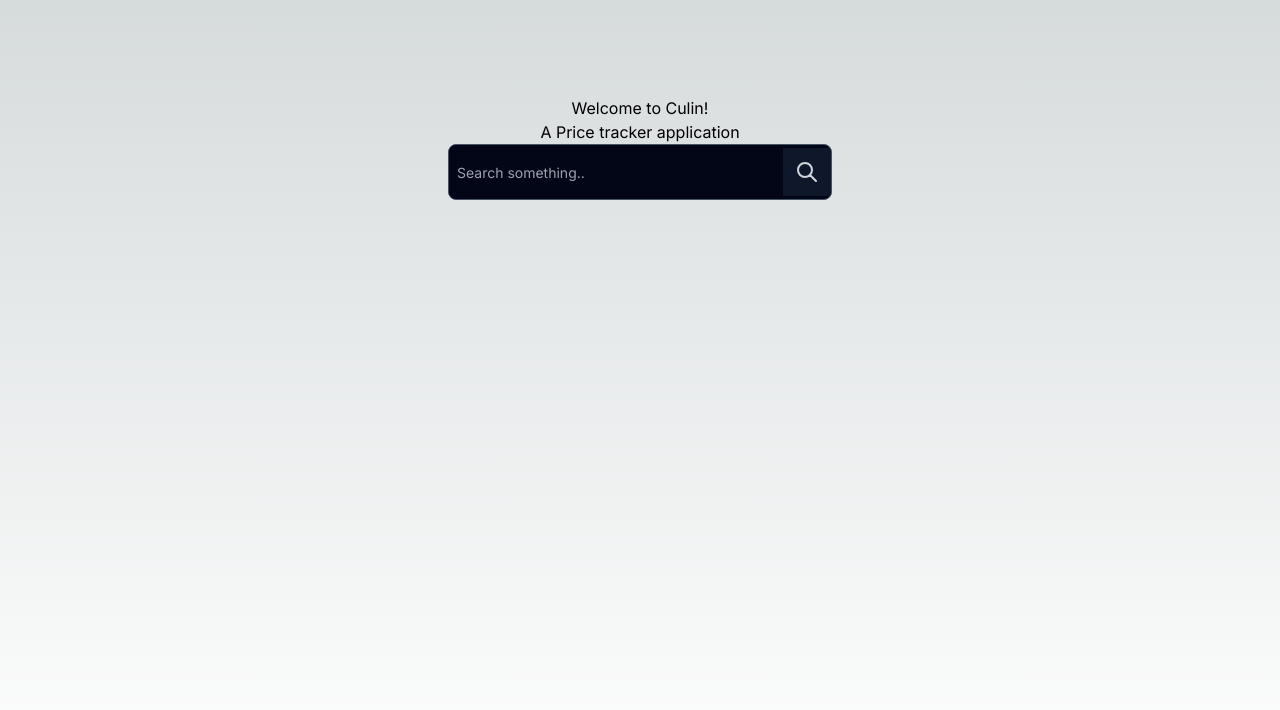
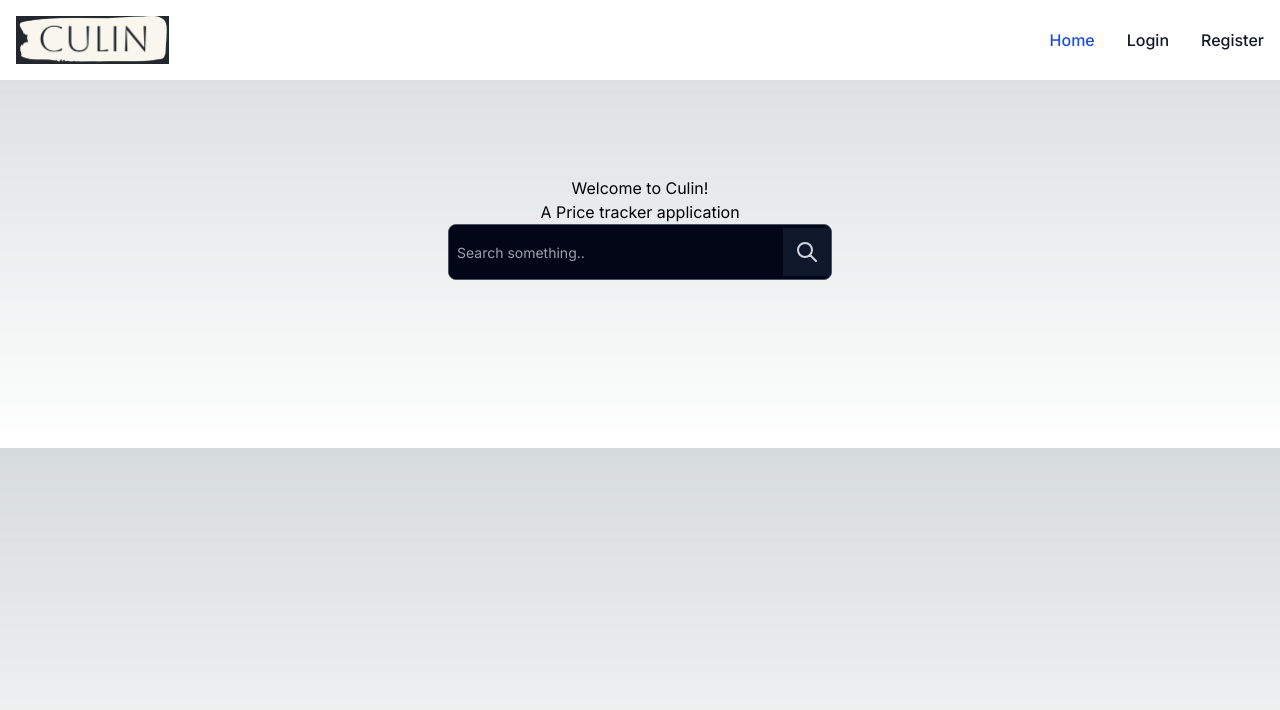
Before and after one commit to bhovesh2002/Culin_Frontend, a Next.js app: page / in a window 1280 px wide. Shown: the top 710 px of the page. Built offline with nearby package versions, Linux system fonts and the light colour scheme.

Commit message:
improved alot. forgot the rest

```diff
--- a/app/layout.tsx
+++ b/app/layout.tsx
@@ -1,6 +1,7 @@
 import type { Metadata } from "next";
 import { Inter } from "next/font/google";
 import "./globals.css";
+import Navbar from "@/components/Navbar";
 
 const inter = Inter({ subsets: ["latin"] });
 
@@ -16,7 +17,10 @@
 }>) {
   return (
     <html lang="en">
-      <body className={inter.className}>{children}</body>
+      <body className={inter.className}>
+        <Navbar />
+        {children}
+      </body>
     </html>
   );
 }
--- a/app/page.tsx
+++ b/app/page.tsx
@@ -1,39 +1,12 @@
 "use client"
 import SearchBar from "@/components/SearchBar";
-import { useRouter } from "next/navigation";
-import { useEffect, useState } from "react";
+import { useState } from "react";
 
 const Home = () => {
   const [jwt, setJwt] = useState<string | null>(null);
-  const router = useRouter();
-
-  // useEffect(() => {
-  //   const getCookie = (name: string) => {
-  //     const value = `; ${document.cookie}`;
-  //     console.log("COOKIE: ", value);
-  //     const parts = value.split(`; ${name}=`);
-  //     if (parts.length === 2) return parts.pop()?.split(';').shift();
-  //     return null;
-  //   };
-
-  //   const token = getCookie('token');
-
-  //   if (token) {
-  //     setJwt(token);
-  //   } else {
-  //     router.push('/login');
-  //   }
-  // }, [router]);
-
-  // const logout = () => {
-  //   document.cookie = 'token=; Max-Age=0; path=/';
-  //   router.push('/login');
-  // }
-
-  // if (!jwt) return <p>Loading...</p>;
 
   return (
-    <main className="flex min-h-screen flex-col items-center p-24">
+    <main className="flex  flex-col items-center p-24">
       <h1>Welcome to Culin!</h1>
       <p>A Price tracker application</p>
       <SearchBar />
--- /dev/null
+++ b/components/Navbar.tsx
@@ -0,0 +1,115 @@
+"use client"
+import { useEffect, useState } from "react";
+import { useRouter, usePathname } from "next/navigation";
+
+export default function Navbar() {
+
+    const [jwt, setJwt] = useState("");
+    const [isJwtExpired, setIsJwtExpired] = useState(false);
+    const router = useRouter();
+    const pathname = usePathname();
+
+    const noNavbarPaths = ['/login', '/register'];
+
+
+    useEffect(() => {
+        const getCookie = (name: string) => {
+            const value = `; ${document.cookie}`;
+            console.log("COOKIE FROM NAVBAR: ", value);
+            const parts = value.split( `; ${name}=`);
+            if(parts.length ==2) return parts.pop()?.split(';').shift();
+            return null;
+        }
+
+        const token = getCookie('token');
+
+        function parseJwt (token: string) {
+            var base64Url = token.split('.')[1];
+            var base64 = base64Url.replace(/-/g, '+').replace(/_/g, '/');
+            var jsonPayload = decodeURIComponent(window.atob(base64).split('').map(function(c) {
+                return '%' + ('00' + c.charCodeAt(0).toString(16)).slice(-2);
+            }).join(''));
+
+            return JSON.parse(jsonPayload);
+        }
+
+        function isTokenExpired(token: string): boolean {
+            const parsedJwt = parseJwt(token);
+            const currentTime = Math.floor(Date.now() / 1000); // Current time in seconds
+            return parsedJwt.exp < currentTime;
+        }
+
+        if(token){
+            // const parsedJwt = parseJwt(token);
+            // console.log("PARSED TOKEN: ", parsedJwt);
+            console.log("TOKEN EXPIRY: ", isTokenExpired(token));
+        }
+
+
+        if(token && isTokenExpired(token)){
+            document.cookie = "token=";
+            // setJwt("");
+            router.refresh();
+            setIsJwtExpired(true);
+        }else if(token && !isTokenExpired(token)){
+            setJwt(token);
+            setIsJwtExpired(false);
+        }
+    }, [setIsJwtExpired, router, setJwt])
+
+
+    if(noNavbarPaths.includes(pathname)){
+        return <></>
+    }
+
+
+    const loginAndRegisterButton = () => {
+        return (
+            <>
+                <li>
+                    <a href="/login" className="block py-2 px-3 text-gray-900 rounded hover:bg-gray-100 md:hover:bg-transparent md:border-0 md:hover:text-blue-700 md:p-0 dark:text-white md:dark:hover:text-blue-500 dark:hover:bg-gray-700 dark:hover:text-white md:dark:hover:bg-transparent">Login</a>
+                </li>
+                <li>
+                    <a href="/register" className="block py-2 px-3 text-gray-900 rounded hover:bg-gray-100 md:hover:bg-transparent md:border-0 md:hover:text-blue-700 md:p-0 dark:text-white md:dark:hover:text-blue-500 dark:hover:bg-gray-700 dark:hover:text-white md:dark:hover:bg-transparent">Register</a>
+                </li>
+            </>
+        );
+    }
+
+    return(
+        <nav className="bg-white border-gray-200 dark:bg-gray-900">
+        <div className="max-w-screen-xl flex flex-wrap items-center justify-between mx-auto p-4">
+            <a href="https://flowbite.com/" className="flex items-center space-x-3 rtl:space-x-reverse">
+                <img src="/CulinLogo.png" className="h-12" alt="Flowbite Logo" />
+                {/* <span className="self-center text-2xl font-semibold whitespace-nowrap dark:text-white">Culin</span> */}
+            </a>
+            {/* <button data-collapse-toggle="navbar-default" type="button" className="inline-flex items-center p-2 w-10 h-10 justify-center text-sm text-gray-500 rounded-lg md:hidden hover:bg-gray-100 focus:outline-none focus:ring-2 focus:ring-gray-200 dark:text-gray-400 dark:hover:bg-gray-700 dark:focus:ring-gray-600" aria-controls="navbar-default" aria-expanded="false">
+                <span className="sr-only">Open main menu</span>
+                <svg className="w-5 h-5" aria-hidden="true" xmlns="http://www.w3.org/2000/svg" fill="none" viewBox="0 0 17 14">
+                    <path stroke="currentColor" stroke-linecap="round" stroke-linejoin="round" stroke-width="2" d="M1 1h15M1 7h15M1 13h15"/>
+                </svg>
+            </button> */}
+            <div className="hidden w-full md:block md:w-auto" id="navbar-default">
+            <ul className="font-medium flex flex-col p-4 md:p-0 mt-4 border border-gray-100 rounded-lg bg-gray-50 md:flex-row md:space-x-8 rtl:space-x-reverse md:mt-0 md:border-0 md:bg-white dark:bg-gray-800 md:dark:bg-gray-900 dark:border-gray-700">
+                <li>
+                <a href="/" className="block py-2 px-3 text-white bg-blue-700 rounded md:bg-transparent md:text-blue-700 md:p-0 dark:text-white md:dark:text-blue-500" aria-current="page">Home</a>
+                </li>
+                {jwt == "" || isJwtExpired ? loginAndRegisterButton() : <></>}
+                {/* <li>
+                <a href="/login" className="block py-2 px-3 text-gray-900 rounded hover:bg-gray-100 md:hover:bg-transparent md:border-0 md:hover:text-blue-700 md:p-0 dark:text-white md:dark:hover:text-blue-500 dark:hover:bg-gray-700 dark:hover:text-white md:dark:hover:bg-transparent">Login</a>
+                </li>
+                <li>
+                <a href="/register" className="block py-2 px-3 text-gray-900 rounded hover:bg-gray-100 md:hover:bg-transparent md:border-0 md:hover:text-blue-700 md:p-0 dark:text-white md:dark:hover:text-blue-500 dark:hover:bg-gray-700 dark:hover:text-white md:dark:hover:bg-transparent">Register</a>
+                </li> */}
+                {/* <li>
+                <a href="#" className="block py-2 px-3 text-gray-900 rounded hover:bg-gray-100 md:hover:bg-transparent md:border-0 md:hover:text-blue-700 md:p-0 dark:text-white md:dark:hover:text-blue-500 dark:hover:bg-gray-700 dark:hover:text-white md:dark:hover:bg-transparent">Pricing</a>
+                </li>
+                <li>
+                <a href="#" className="block py-2 px-3 text-gray-900 rounded hover:bg-gray-100 md:hover:bg-transparent md:border-0 md:hover:text-blue-700 md:p-0 dark:text-white md:dark:hover:text-blue-500 dark:hover:bg-gray-700 dark:hover:text-white md:dark:hover:bg-transparent">Contact</a>
+                </li> */}
+            </ul>
+            </div>
+        </div>
+        </nav>
+    )
+};
--- a/tailwind.config.ts
+++ b/tailwind.config.ts
@@ -21,3 +21,5 @@
   plugins: [],
 };
 export default config;
+
+// CulinLogo: #F9F6ED
```
Also changed, not shown: public/CulinLogo.png (added).
